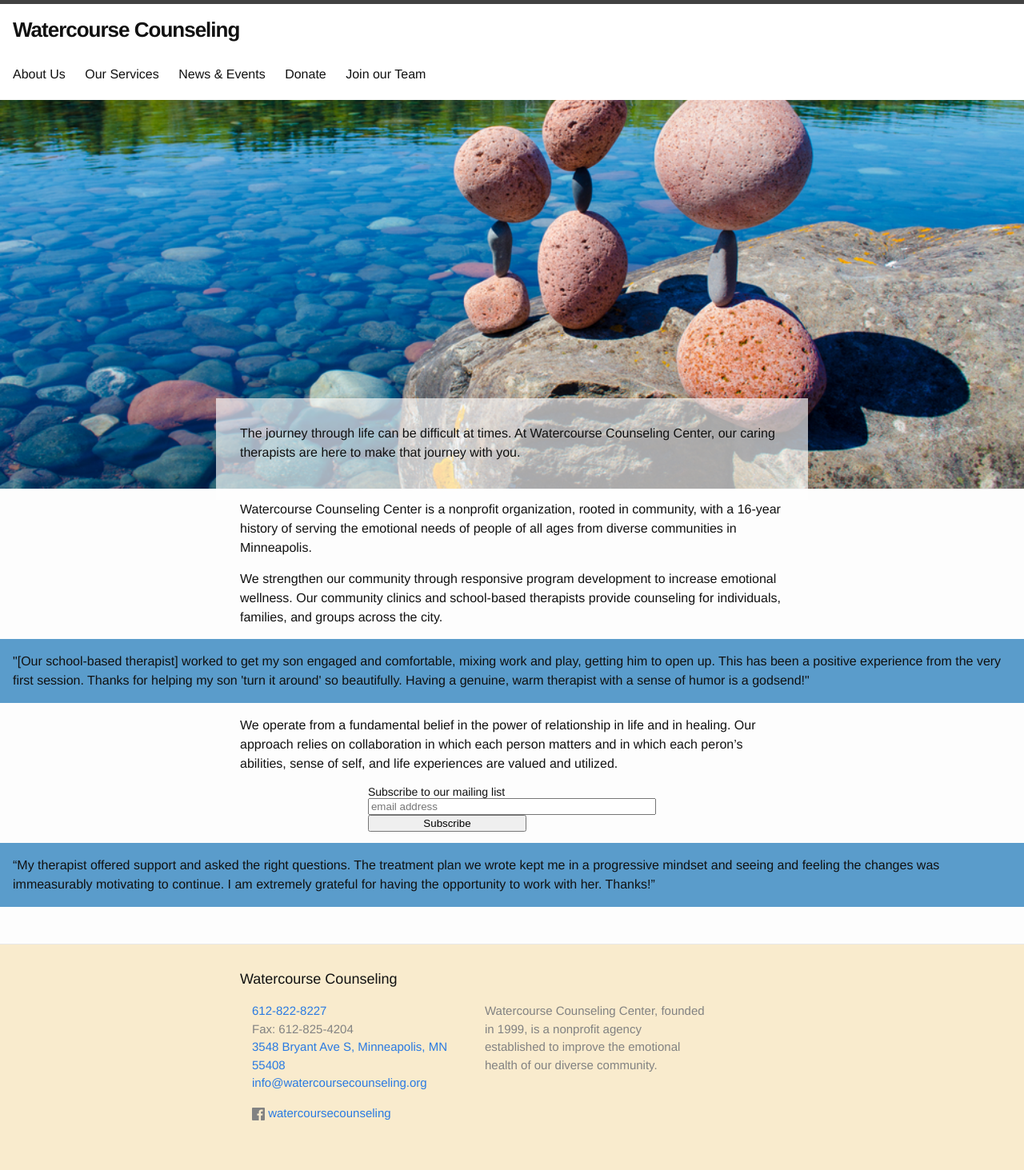
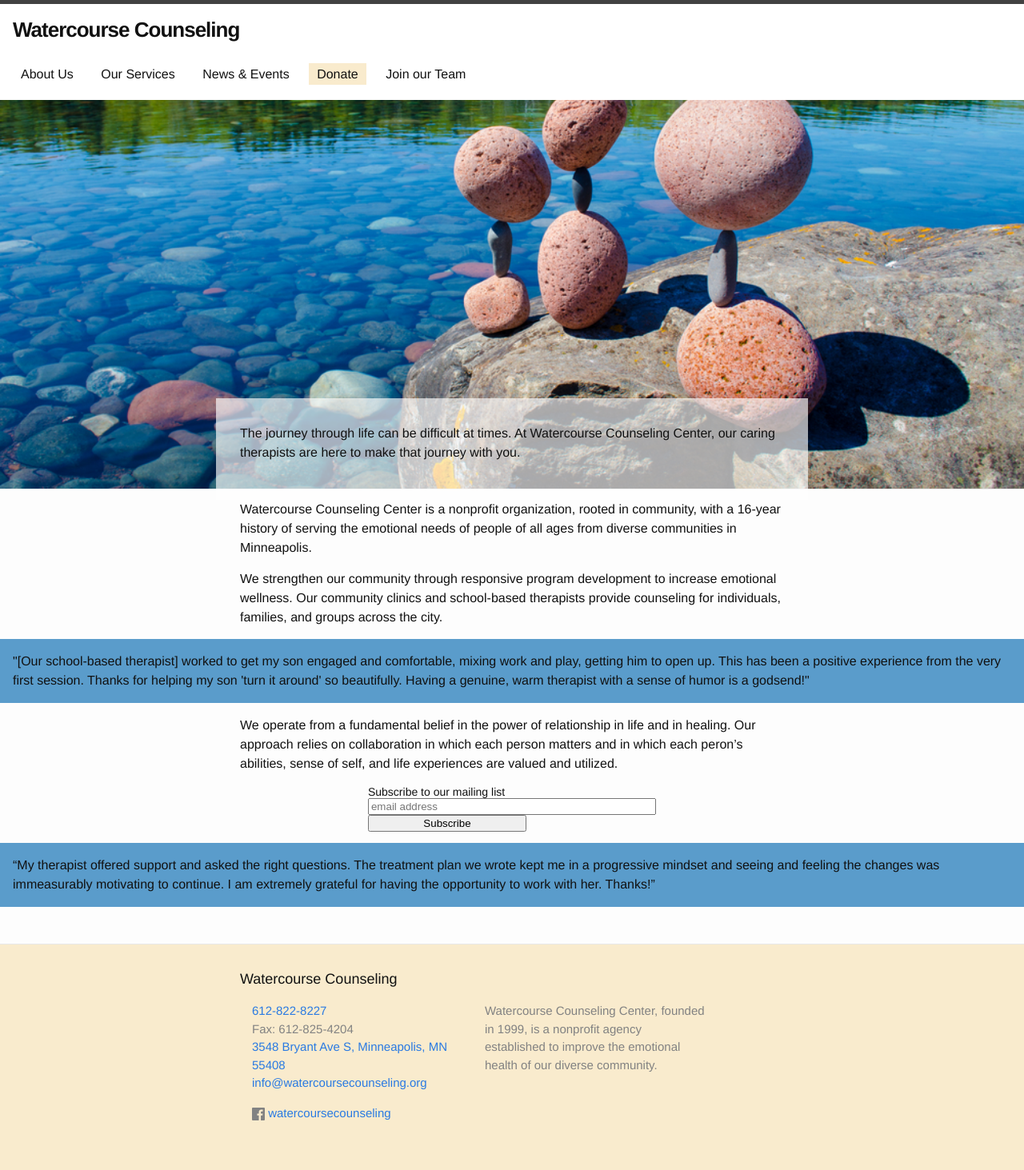
Before and after one commit to watercourse-cc/watercourse, a Jekyll site: the page built from index.html, in a window 1280 px wide. Shown: the whole page at 80% size. Built offline with Jekyll 4.4.1, drawn with Linux system fonts in a browser that asks for light colours; comment, search, counter and statistics services are not loaded.

Commit message:
call out Donate nav link with background color

```diff
--- a/_includes/header.html
+++ b/_includes/header.html
@@ -15,7 +15,7 @@
           {% assign pages = site.pages | sort:"nav"  %}
           {% for page in pages %}
             {% if page.title and page.nav %}
-            <a class="page-link" href="{{ page.url | prepend: site.baseurl }}">{{ page.title }}</a>
+            <a class="page-link {{ page.name | remove:'.md' }}" href="{{ page.url | prepend: site.baseurl }}">{{ page.title }}</a>
             {% endif %}
           {% endfor %}
         </div>
--- a/_sass/_layout.scss
+++ b/_sass/_layout.scss
@@ -31,10 +31,11 @@
 
     .page-link {
         line-height: $base-line-height;
+        padding: 5px 10px;
 
         // Gaps between nav items, but not on the last one
         &:not(:last-child) {
-            margin-right: 20px;
+            margin-right: 10px;
         }
     }
 
--- a/_sass/header.scss
+++ b/_sass/header.scss
@@ -20,4 +20,8 @@ header.site-header {
     background: white;
     padding: 0.25em 1em;
   }
+
+  .donate {
+    background-color: #f9ebcd;
+  }
 }
```
